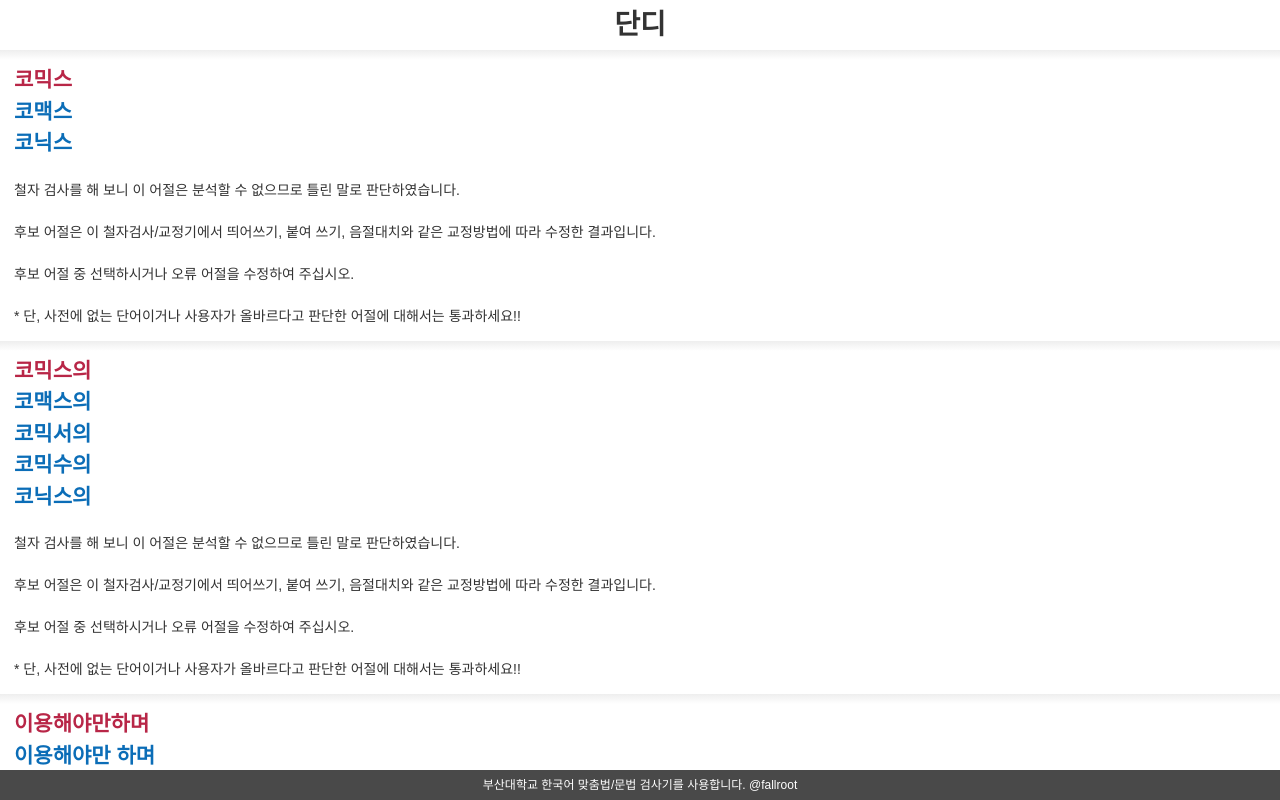
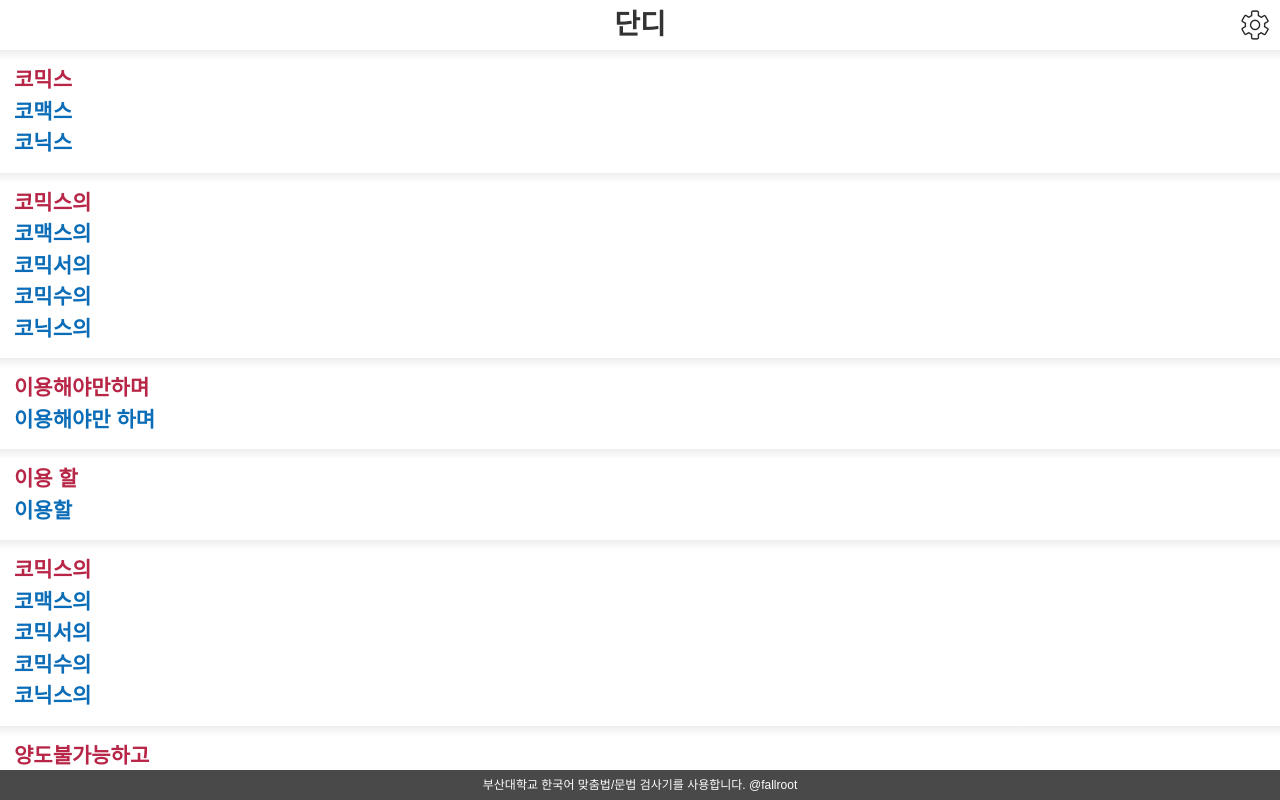
Before and after one commit to fallroot/dandy, a plain HTML site: page work/output.html in a window 1280 px wide. Drawn offline with Linux system fonts and the light colour scheme.

Commit message:
환경 설정 버튼 동작 초안

```diff
--- a/src/default.css
+++ b/src/default.css
@@ -1,4 +1,4 @@
-html, body, header, footer, section, article, h1, h2, p {
+html, body, header, footer, section, article, h1, h2, p, button, input {
     margin: 0;
     padding: 0;
 }
@@ -6,6 +6,14 @@ body {
     color: #333;
     font: 14px/1.5 NanumBarunGothic, "Apple SD Gothic Neo", NanumGothic, sans-serif;
 }
+
+a, button, label {
+    cursor: pointer;
+}
+button {
+    border: 0;
+}
+
 header {
     height: 50px;
     line-height: 50px;
@@ -13,11 +21,31 @@ header {
     position: fixed;
     top: 0;
     width: 100%;
+    z-index: 1000;
 }
 header a {
     display: block;
     text-align: center;
 }
+
+#settings {
+    display: none;
+    position: absolute;
+    right: 0;
+    top: 50px;
+}
+#settings.active {
+    display: block;
+}
+#toggle-settings {
+    background: url(settings.png) no-repeat 50% 50%;
+    height: 50px;
+    position: absolute;
+    right: 0;
+    top: 0;
+    width: 50px;
+}
+
 a {
     color: inherit;
     font: inherit;
@@ -49,6 +77,10 @@ article {
             color: #ccc;
             margin: 0 .25em;
         }
+
+[data-show-description=false] article .description {
+    display: none;
+}
 p.error, p.passed {
     background-position: 50% 0;
     background-repeat: no-repeat;
--- a/src/default.js
+++ b/src/default.js
@@ -3,7 +3,9 @@
 
     var source  = document.getElementById('source');
     var count   = document.getElementById('correctionTableSize');
-    var answers = document.querySelector('section');
+    var answers = document.getElementById('answers');
+
+    answers.dataset.showDescription = !!settings.showDescription;
 
     // correctionTableSize가 존재하면 파싱까지는 정상으로 본다.
     if (count) {
@@ -19,15 +21,17 @@
                 var article = document.createElement('article');
                 var h1 = document.createElement('h1');
                 var h2 = document.createElement('h2');
-                var p = document.createElement('p');
+                var description = document.createElement('p');
+
+                description.classList.add('description');
 
                 h1.innerHTML = query;
                 h2.innerHTML = answer;
-                p.innerHTML = comment;
+                description.innerHTML = comment;
 
                 article.appendChild(h1);
                 article.appendChild(h2);
-                article.appendChild(p);
+                article.appendChild(description);
 
                 answers.appendChild(article);
             });
@@ -45,4 +49,14 @@
 
         answers.appendChild(p);
     }
+
+    function initHandler() {
+        document.getElementById('toggle-settings').addEventListener('click', function(event) {
+            // event.preventDefault();
+            console.log('hi');
+            document.getElementById('settings').classList.toggle('active');
+        });;
+    }
+
+    initHandler();
 })(window);
--- a/work/output.html
+++ b/work/output.html
@@ -10,8 +10,15 @@
             <a href="http://fallroot.github.io/dandy/">
                 <h1>단디</h1>
             </a>
+            <button id="toggle-settings"></button>
+            <ul id="settings">
+                <li>
+                    <label for="show-description">상세 설명 보기</label>
+                    <input id="show-description" type="radio">
+                </li>
+            </ul>
         </header>
-        <section></section>
+        <section id="answers"></section>
         <footer>
             부산대학교 한국어 맞춤법/문법 검사기를 사용합니다. <a href="http://twitter.com/fallroot">@fallroot</a>
         </footer>
@@ -1125,6 +1132,11 @@ SNS 계정과 연계하여 작성된 댓글 등 사용자가 생성한 콘텐츠
 		</TD></TR></TABLE>
 
 	</div>
+        <script>
+            var settings = {
+                showDescription: false
+            };
+        </script>
         <script src="../src/default.js"></script>
     </body>
 </html>
```
Also changed, not shown: src/settings.png (added).
